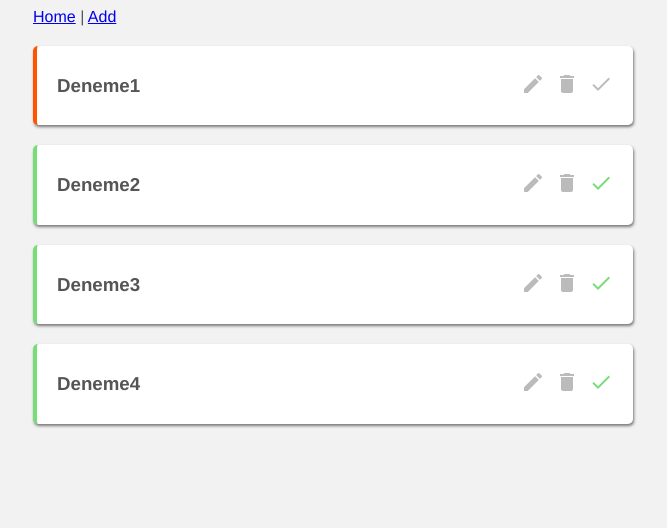
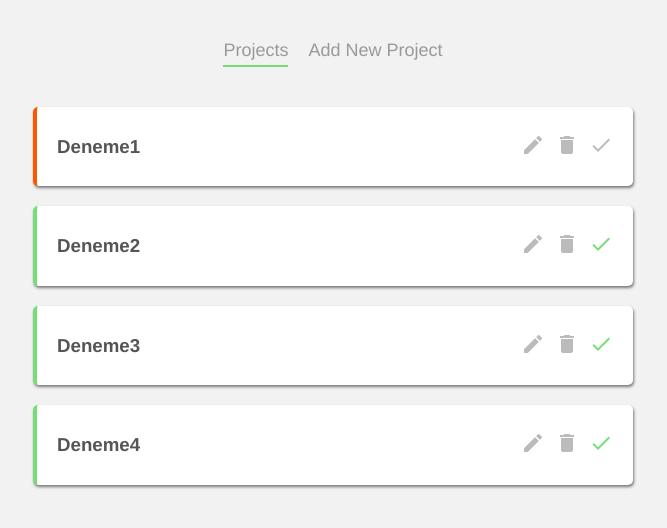
Before and after one commit to mehmettas1/vue-js-planner, a Vue app: page / in a window 1280 px wide. Shown: the top 528 px of the page, without its empty margins (307-974 px from the left). Built offline with nearby package versions, Linux system fonts and the light colour scheme; data requests are answered from the project's data file.

Commit message:
editproject

```diff
--- a/src/App.vue
+++ b/src/App.vue
@@ -1,14 +1,13 @@
 <template>
-  <nav>
-    <router-link to="/">Home</router-link> |
-    <router-link to="/Add">Add</router-link>
-  </nav>
+  <navbar />
   <router-view />
 </template>
 
 <script>
+import Navbar from "./components/Navbar.vue";
+
 export default {
-  components: {},
+  components: { Navbar },
 };
 </script>
 
--- /dev/null
+++ b/src/components/Navbar.vue
@@ -0,0 +1,28 @@
+<template>
+  <nav class="main-nav">
+    <router-link :to="{ name: 'Home' }">Projects</router-link>
+    <router-link :to="{ name: 'AddProject' }">Add New Project</router-link>
+  </nav>
+</template>
+<script>
+export default {};
+</script>
+
+<style>
+.main-nav {
+  text-align: center;
+  margin: 40px auto;
+}
+
+.main-nav a {
+  display: inline-block;
+  text-decoration: none;
+  margin: 0 10px;
+  color: #999;
+  font-size: 18px;
+}
+a.router-link-active {
+  border-bottom: 2px solid #76dd78;
+  padding-bottom: 4px;
+}
+</style>
--- a/src/components/SingleProject.vue
+++ b/src/components/SingleProject.vue
@@ -3,7 +3,9 @@
     <div class="actions">
       <h3 @click="showDetails = !showDetails">{{ project.title }}</h3>
       <div class="icons">
-        <span class="material-icons">edit</span>
+        <router-link :to="{ name: 'EditProject', params: { id: project.id } }">
+          <span class="material-icons">edit</span></router-link
+        >
         <span @click="deleteProject" class="material-icons">delete</span>
         <span @click="toggleComplete" class="material-icons tick">done</span>
       </div>
--- a/src/views/EditProject.vue
+++ b/src/views/EditProject.vue
@@ -1,3 +1,8 @@
 <template>
-  <div>ss</div>
+  <div>EditProject</div>
 </template>
+<script>
+export default {};
+</script>
+
+<style></style>
```
